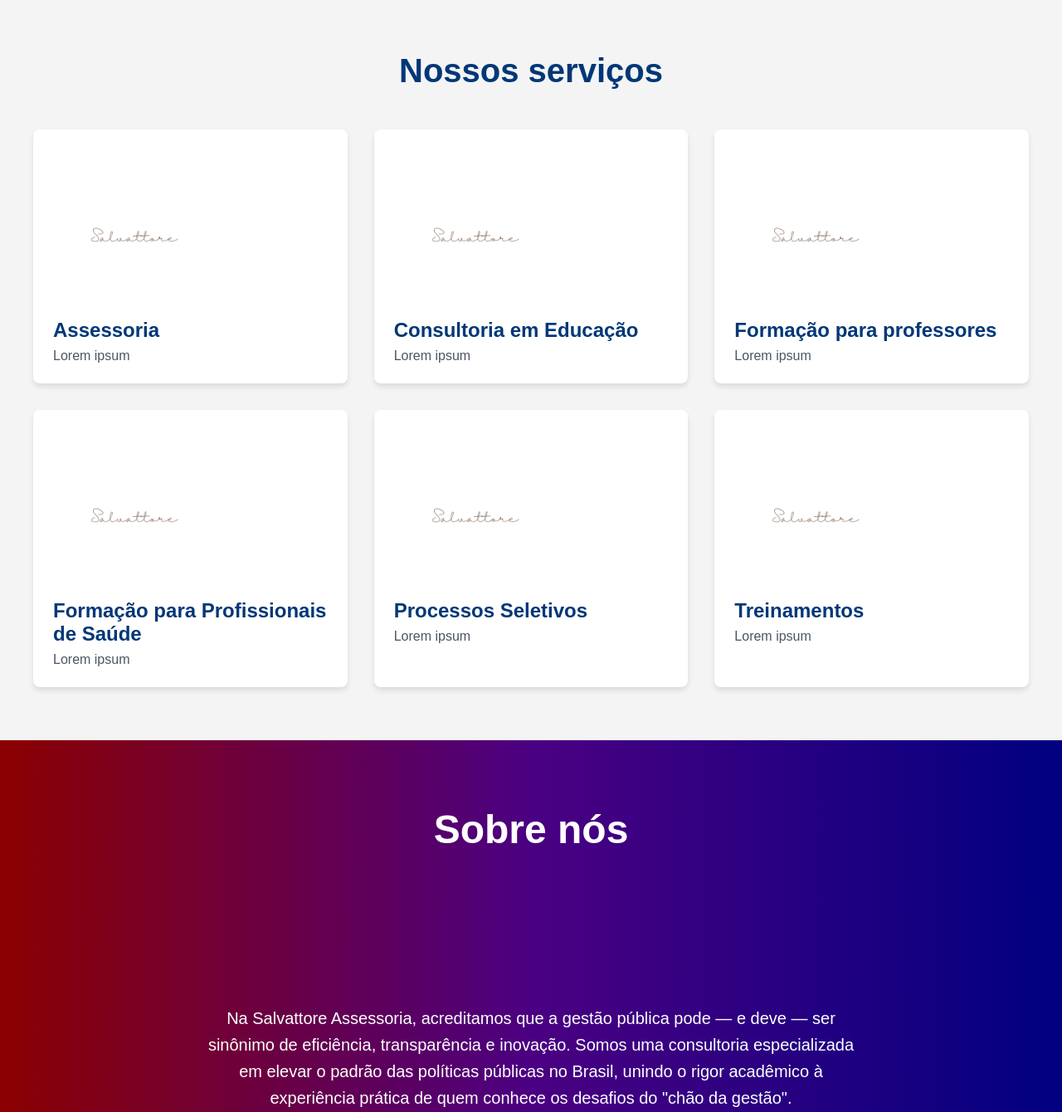
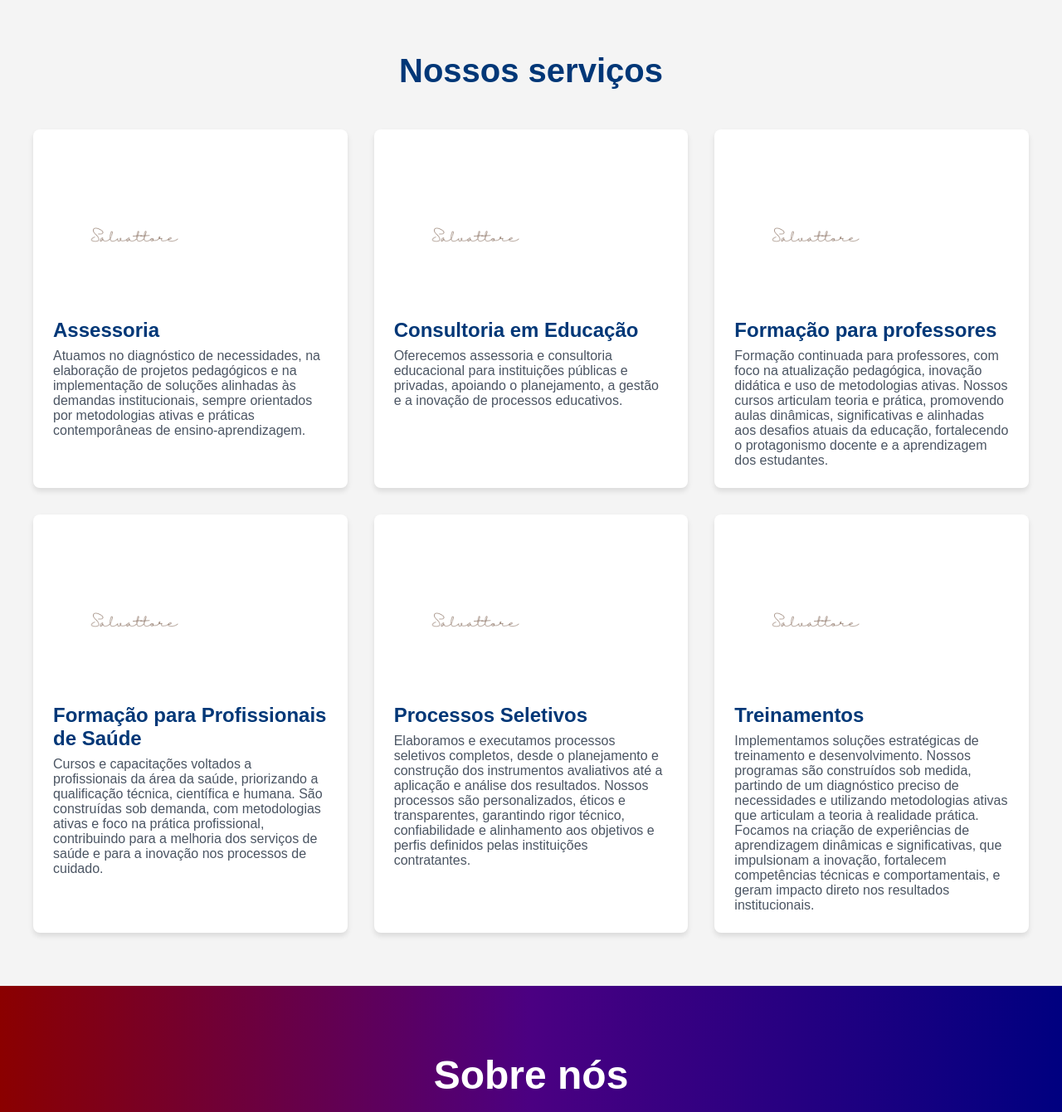
Before and after one commit to viczveras/salvattore-projeto-IES, a Flask app: page / in a window 1280 px wide. Shown: the part 534-1874 px from the top of the page at 83% size. Run offline with Flask 3, Linux system fonts and the light colour scheme.

Commit message:
feat: adição descrição dos serviços

```diff
--- a/templates/index.html
+++ b/templates/index.html
@@ -17,32 +17,32 @@ Início
             <div class="cards">
                 <img src="static/images/SA só nome-Photoroom.png" alt="assinatura_salvattore" class="logo-card">
                 <h3>Assessoria</h3>
-                <p>Lorem ipsum</p>
+                <p>Atuamos no diagnóstico de necessidades, na elaboração de projetos pedagógicos e na implementação de soluções alinhadas às demandas institucionais, sempre orientados por metodologias ativas e práticas contemporâneas de ensino-aprendizagem.</p>
             </div>
             <div class="cards">
                 <img src="static/images/SA só nome-Photoroom.png" alt="assinatura_salvattore" class="logo-card">
                 <h3>Consultoria em Educação</h3>
-                <p>Lorem ipsum</p>
+                <p>Oferecemos assessoria e consultoria educacional para instituições públicas e privadas, apoiando o planejamento, a gestão e a inovação de processos educativos.</p>
             </div>
             <div class="cards">
                 <img src="static/images/SA só nome-Photoroom.png" alt="assinatura_salvattore" class="logo-card">
                 <h3>Formação para professores</h3>
-                <p>Lorem ipsum</p>
+                <p>Formação continuada para professores, com foco na atualização pedagógica, inovação didática e uso de metodologias ativas. Nossos cursos articulam teoria e prática, promovendo aulas dinâmicas, significativas e alinhadas aos desafios atuais da educação, fortalecendo o protagonismo docente e a aprendizagem dos estudantes.</p>
             </div>
             <div class="cards">
                 <img src="static/images/SA só nome-Photoroom.png" alt="assinatura_salvattore" class="logo-card">
                 <h3>Formação para Profissionais de Saúde</h3>
-                <p>Lorem ipsum</p>
+                <p>Cursos e capacitações voltados a profissionais da área da saúde, priorizando a qualificação técnica, científica e humana. São construídas sob demanda, com metodologias ativas e foco na prática profissional, contribuindo para a melhoria dos serviços de saúde e para a inovação nos processos de cuidado.</p>
             </div>
             <div class="cards">
                 <img src="static/images/SA só nome-Photoroom.png" alt="assinatura_salvattore" class="logo-card">
                 <h3>Processos Seletivos</h3>
-                <p>Lorem ipsum</p>
+                <p>Elaboramos e executamos processos seletivos completos, desde o planejamento e construção dos instrumentos avaliativos até a aplicação e análise dos resultados. Nossos processos são personalizados, éticos e transparentes, garantindo rigor técnico, confiabilidade e alinhamento aos objetivos e perfis definidos pelas instituições contratantes.</p>
             </div>
             <div class="cards">
                 <img src="static/images/SA só nome-Photoroom.png" alt="assinatura_salvattore" class="logo-card">
                 <h3>Treinamentos</h3>
-                <p>Lorem ipsum</p>
+                <p>Implementamos soluções estratégicas de treinamento e desenvolvimento. Nossos programas são construídos sob medida, partindo de um diagnóstico preciso de necessidades e utilizando metodologias ativas que articulam a teoria à realidade prática. Focamos na criação de experiências de aprendizagem dinâmicas e significativas, que impulsionam a inovação, fortalecem competências técnicas e comportamentais, e geram impacto direto nos resultados institucionais.</p>
             </div>
         </div>
     </section><!-- serviços -->
```
